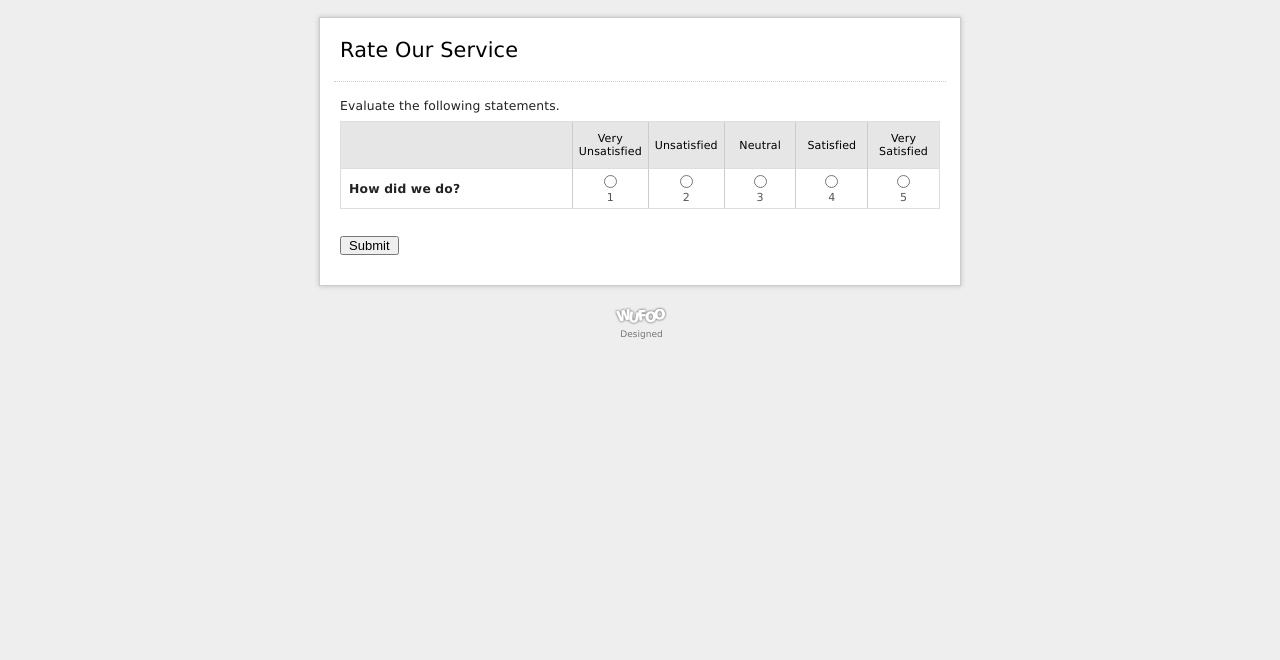
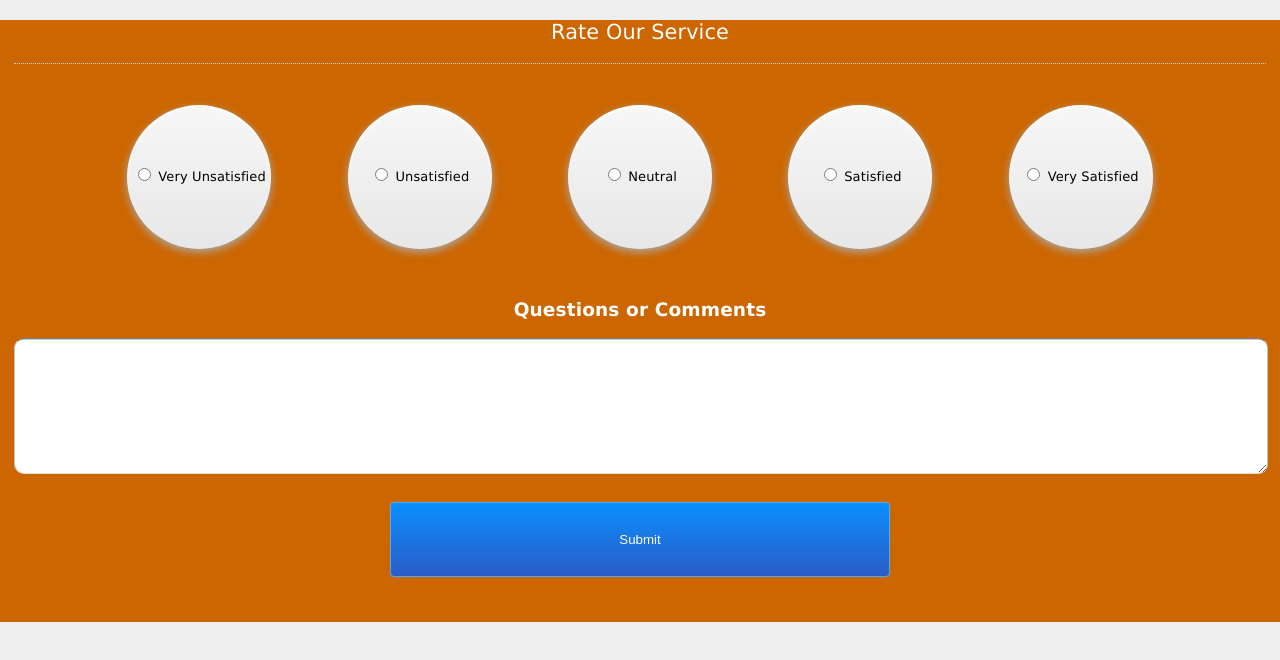
Before and after one commit to libraronin/Forms, a plain HTML site: page satisfaction/satisfaction.html in a window 1280 px wide. Drawn offline with Linux system fonts and the light colour scheme.

Commit message:
modified form for kiosk

```diff
--- a/satisfaction/satisfaction.html
+++ b/satisfaction/satisfaction.html
@@ -3,7 +3,7 @@
 <head>
 
 <title>
-Untitled Form
+Satisfaction Survey
 </title>
 
 <!-- Meta Tags -->
@@ -14,17 +14,63 @@ Untitled Form
 <!-- CSS -->
 <link href="css/structure.css" rel="stylesheet">
 <link href="css/form.css" rel="stylesheet">
+<style type="text/css">
+body {background-color:#c60;}
+#f11, #f12,#f13,#f14,#f15 {
+  display: inline-block;
+  background-color: #f7f7f7;
+  background-image: -webkit-gradient(linear, left top, left bottom, from(#f7f7f7), to(#e7e7e7));
+  background-image: -webkit-linear-gradient(top, #f7f7f7, #e7e7e7);
+  background-image: -moz-linear-gradient(top, #f7f7f7, #e7e7e7);
+  background-image: -ms-linear-gradient(top, #f7f7f7, #e7e7e7);
+  background-image: -o-linear-gradient(top, #f7f7f7, #e7e7e7);
+  color: #000;
+  margin: 36px;
+  width: 144px;
+  height: 144px;
+  position: relative;
+  text-align: center;
+  line-height: 144px;
+  border-radius: 50%;
+  box-shadow: 0px 3px 8px #aaa, inset 0px 2px 3px #fff;
+}
+textarea {
+	border: 2px solid #765942;
+	border-radius: 10px;
+	height: 60px;
+	width: 230px;
+}
+h2 {color:#fff;}
+.button {
+	width: 500px;
+	height: 75px;
+	margin: 25px;
+	padding: 5px 10px;
+	background: #2664cf;
+	font-family: Arial, sans-serif;
+	color: #ffffff;
+	text-align: center;
+	cursor: pointer
+	}
+.button {
+	border: 1px solid #4cadfc;
+	border-radius: 4px;
+	-webkit-border-radius: 4px;
+	-moz-border-radius: 4px
+	}
+.button {
+	background: -webkit-gradient(linear, left top, left bottom, from(#0a8ffe), to(#2b5cc6));
+	background: -moz-linear-gradient(top, #0a8ffe, #2b5cc6);
+	filter: progid:DXImageTransform.Microsoft.gradient(startColorstr='#0a8ffe', endColorstr='#2b5cc6')
+	}
+</style>
 
-<!-- JavaScript -->
-<script src="scripts/wufoo.js"></script>
 
-<!--[if lt IE 10]>
-<script src="https://html5shiv.googlecode.com/svn/trunk/html5.js"></script>
-<![endif]-->
+
 </head>
 
 <body id="public">
-<div id="container" class="ltr">
+
 
 <form id="form321" name="form321" class="wufoo topLabel page" autocomplete="off" enctype="multipart/form-data" method="post" novalidate
 action="https://buffalostate.wufoo.com/forms/q6x7k7/#public">
@@ -33,75 +79,39 @@ action="https://buffalostate.wufoo.com/forms/q6x7k7/#public">
 <h2>Rate Our Service</h2>
 </header>
 
-<ul>
+<label id="f11" for="Field1_1"><input id="Field1_1" name="Field1" type="radio" tabindex="1" value="Very Unsatisfied" /> Very Unsatisfied</label>
 
-<li id="foli1" class="likert notranslate
-col5
- ">
-<table cellspacing="0">
-<caption id="title1">
-Evaluate the following statements.
-</caption>
-<thead>
-<tr>
-<th>&nbsp;</th>
-<td >Very Unsatisfied</td>
-<td >Unsatisfied</td>
-<td >Neutral</td>
-<td >Satisfied</td>
-<td >Very Satisfied</td>
-</tr>
-</thead>
-<tbody>
-<tr class="statement1">
-<th><label for="Field1">How did we do?</label></th>
-<td title="Very Unsatisfied">
-<input id="Field1_1" name="Field1" type="radio" tabindex="1" value="Very Unsatisfied" />
-<label for="Field1_1">1</label>
-</td>
-<td title="Unsatisfied">
-<input id="Field1_2" name="Field1" type="radio" tabindex="2" value="Unsatisfied" />
-<label for="Field1_2">2</label>
-</td>
-<td title="Neutral">
-<input id="Field1_3" name="Field1" type="radio" tabindex="3" value="Neutral" />
-<label for="Field1_3">3</label>
-</td>
-<td title="Satisfied">
-<input id="Field1_4" name="Field1" type="radio" tabindex="4" value="Satisfied" />
-<label for="Field1_4">4</label>
-</td>
-<td title="Very Satisfied">
-<input id="Field1_5" name="Field1" type="radio" tabindex="5" value="Very Satisfied" />
-<label for="Field1_5">5</label>
-</td>
-</tr>
-</tbody>
-</table>
-</li>
+<label id="f12" for="Field1_2"><input id="Field1_2" name="Field1" type="radio" tabindex="2" value="Unsatisfied" /> Unsatisfied</label>
 
- <li class="buttons ">
-<div>
+<label id="f13" for="Field1_3"><input id="Field1_3" name="Field1" type="radio" tabindex="3" value="Neutral" /> Neutral</label>
 
-                    <input id="saveForm" name="saveForm" class="btTxt submit"
-    type="submit" value="Submit"
- /></div>
-</li>
+<label id="f14" for="Field1_4"><input id="Field1_4" name="Field1" type="radio" tabindex="4" value="Satisfied" /> Satisfied</label>
 
-<li class="hide">
+<label id="f15" for="Field1_5"><input id="Field1_5" name="Field1" type="radio" tabindex="5" value="Very Satisfied" /> Very Satisfied</label>
+
+
+<label class="desc" id="title102" for="Field102">
+<h2>Questions or Comments</h2>
+</label>
+<textarea id="Field102"
+name="Field102"
+class="field textarea medium"
+spellcheck="true"
+rows="10" cols="50"
+tabindex="6"
+onkeyup=""
+ ></textarea>
+
+<input id="saveForm" name="saveForm" class="button" type="submit" value="Submit" />
+
+<span class="hide">
 <label for="comment">Do Not Fill This Out</label>
 <textarea name="comment" id="comment" rows="1" cols="1"></textarea>
 <input type="hidden" id="idstamp" name="idstamp" value="HXCmkM0SQrx6DmLAvGFedd3JehYQymDqxOzhWqpFEmo=" />
-</li>
-</ul>
+</span>
 </form>
 
-</div><!--container-->
 
-<a class="powertiny" href="http://wufoo.com/form-builder/" title="Powered by Wufoo"
-style="display:block !important;visibility:visible !important;text-indent:0 !important;position:relative !important;height:auto !important;width:95px !important;overflow:visible !important;text-decoration:none;cursor:pointer !important;margin:0 auto !important">
-<span style="background:url(./images/powerlogo.png) no-repeat center 7px; margin:0 auto;display:inline-block !important;visibility:visible !important;text-indent:-9000px !important;position:static !important;overflow: auto !important;width:62px !important;height:30px !important">Wufoo</span>
-<b style="display:block !important;visibility:visible !important;text-indent:0 !important;position:static !important;height:auto !important;width:auto !important;overflow: auto !important;font-weight:normal;font-size:9px;color:#777;padding:0 0 0 3px;">Designed</b>
-</a>
+
 </body>
 </html>
```
Also changed, not shown: satisfaction.html (added, +96 -0 lines).
